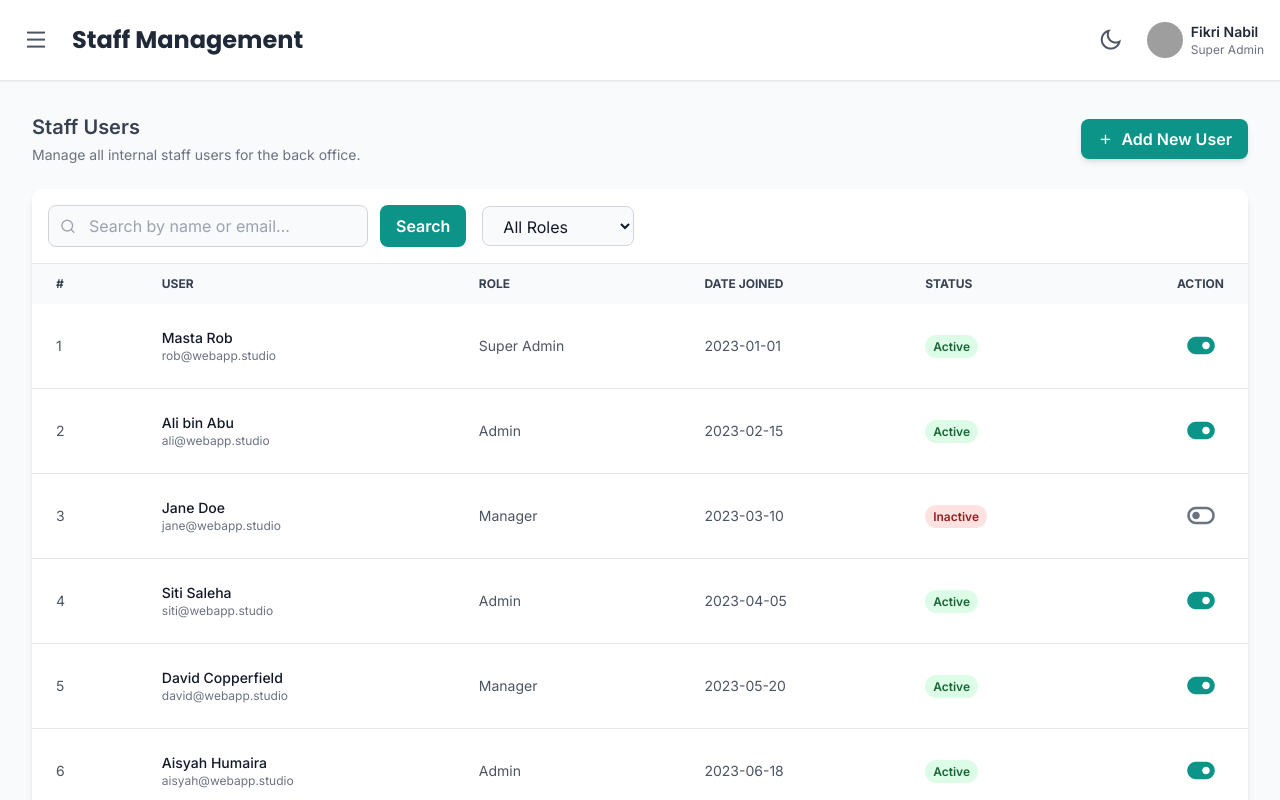
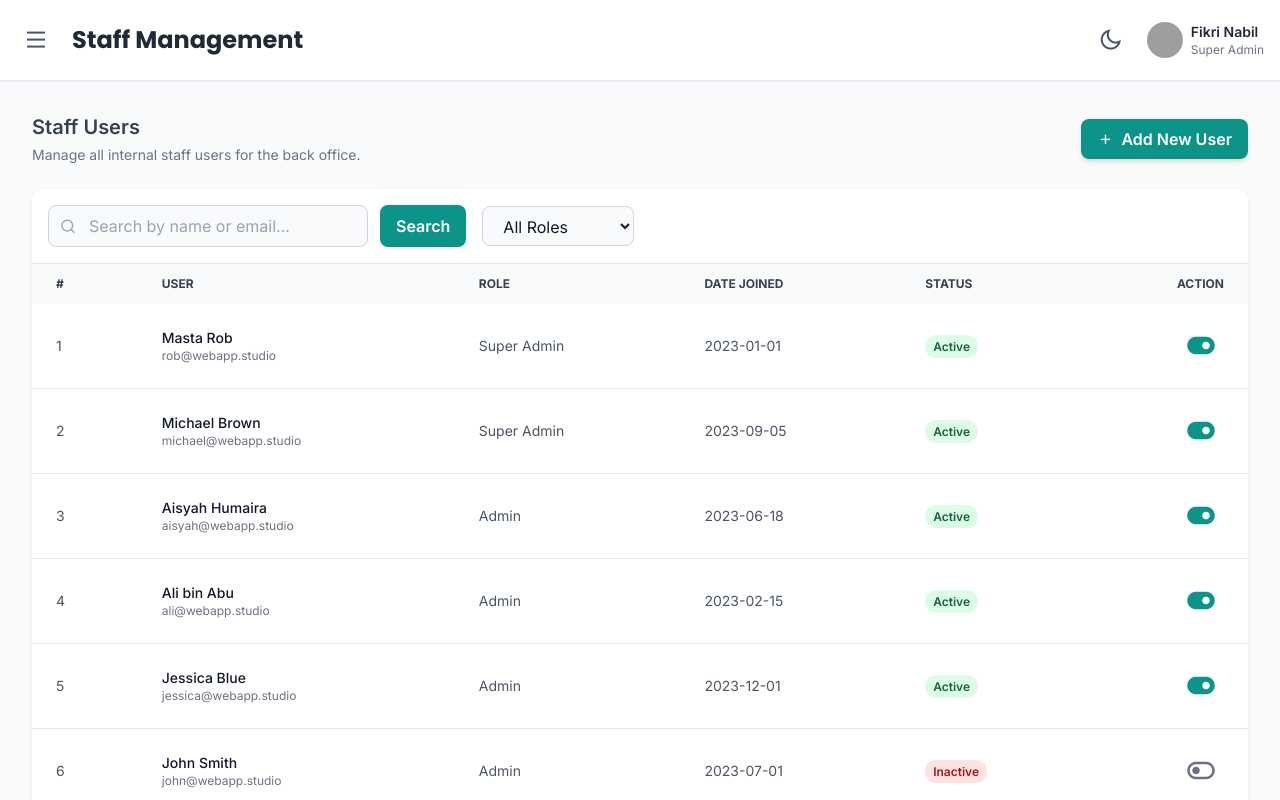
Before and after one commit to webappstudio-my/mysertifico, a React (Vite) app: page /bo/admin/staff in a window 1280 px wide. Shown: the top 800 px of the page. Built offline with nearby package versions, Linux system fonts and the light colour scheme; grey boxes are pictures that could not be loaded.

Commit message:
added role hierarchy with alphabetically ordering

```diff
--- a/src/pages/bo/BoUsers.jsx
+++ b/src/pages/bo/BoUsers.jsx
@@ -24,6 +24,13 @@ const initialUserData = [
 
 const itemsPerPage = 10;
 
+// Role hierarchy for sorting (lower number = higher priority)
+const roleHierarchy = {
+    'Super Admin' : 1,
+    'Admin' : 2,
+    'Manager' : 3,
+}
+
 const BoUsers = () => {
     // Correctly initialize and manage sidebar state
     const [isSidebarOpen, setIsSidebarOpen] = useState(false);
@@ -45,6 +52,17 @@ const BoUsers = () => {
             const matchesSearch = user.name.toLowerCase().includes(searchTerm.toLowerCase()) || user.email.toLowerCase().includes(searchTerm.toLowerCase());
             const matchesRole = selectedRole === 'all' || user.role === selectedRole;
             return matchesSearch && matchesRole;
+        });
+
+        // Sort by role hierarchy first, then by name
+        const sortedData = filteredData.sort((a, b) => {
+            // 999 is default priority (extremely low priority)
+            const roleComparison = (roleHierarchy[a.role] || 999) - (roleHierarchy[b.role] || 999);
+            if (roleComparison !== 0) {
+                return roleComparison;
+            }
+            // If roles are the same, sort by name
+            return a.name.localeCompare(b.name);
         });
 
         const startIndex = (currentPage - 1) * itemsPerPage;
```
